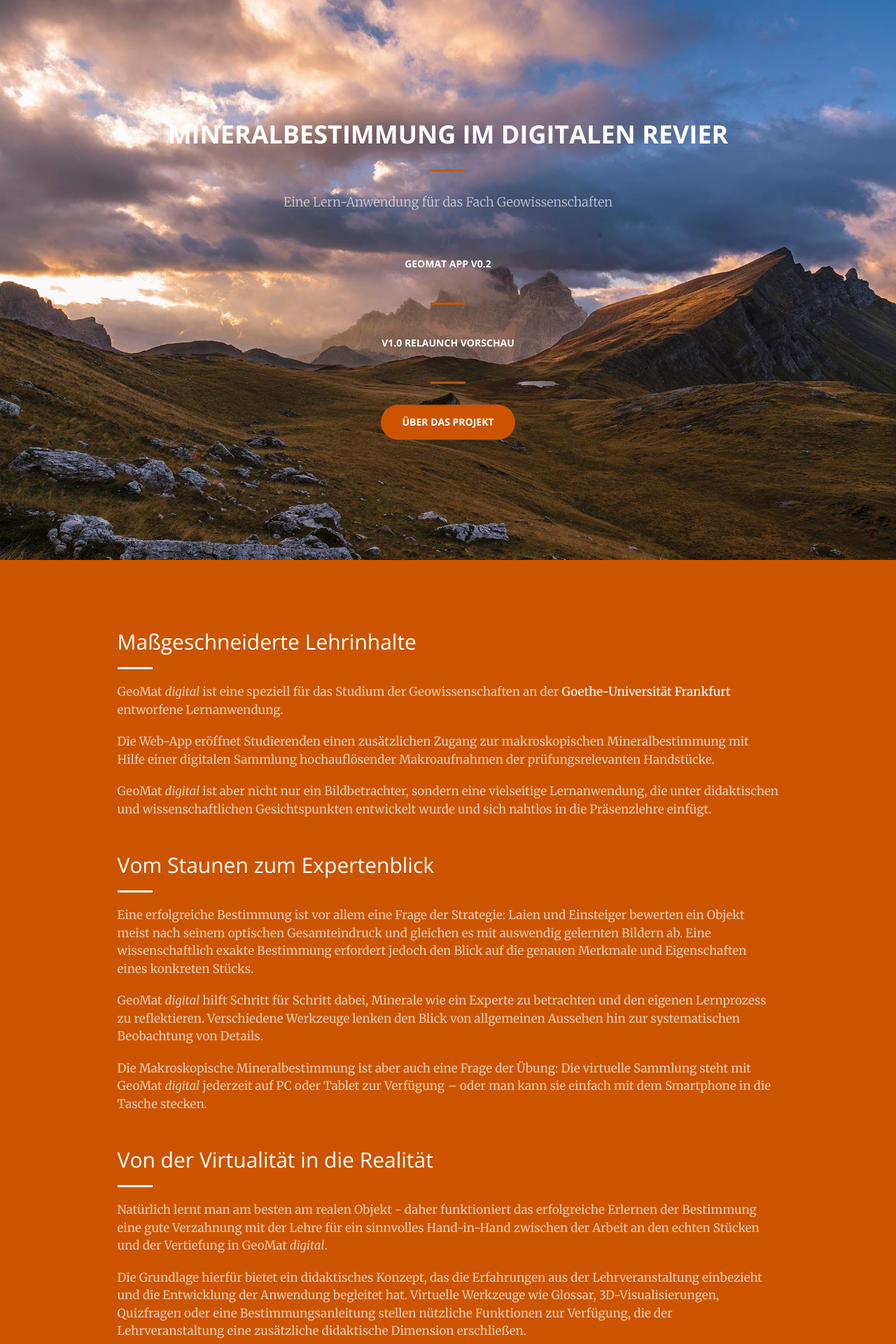
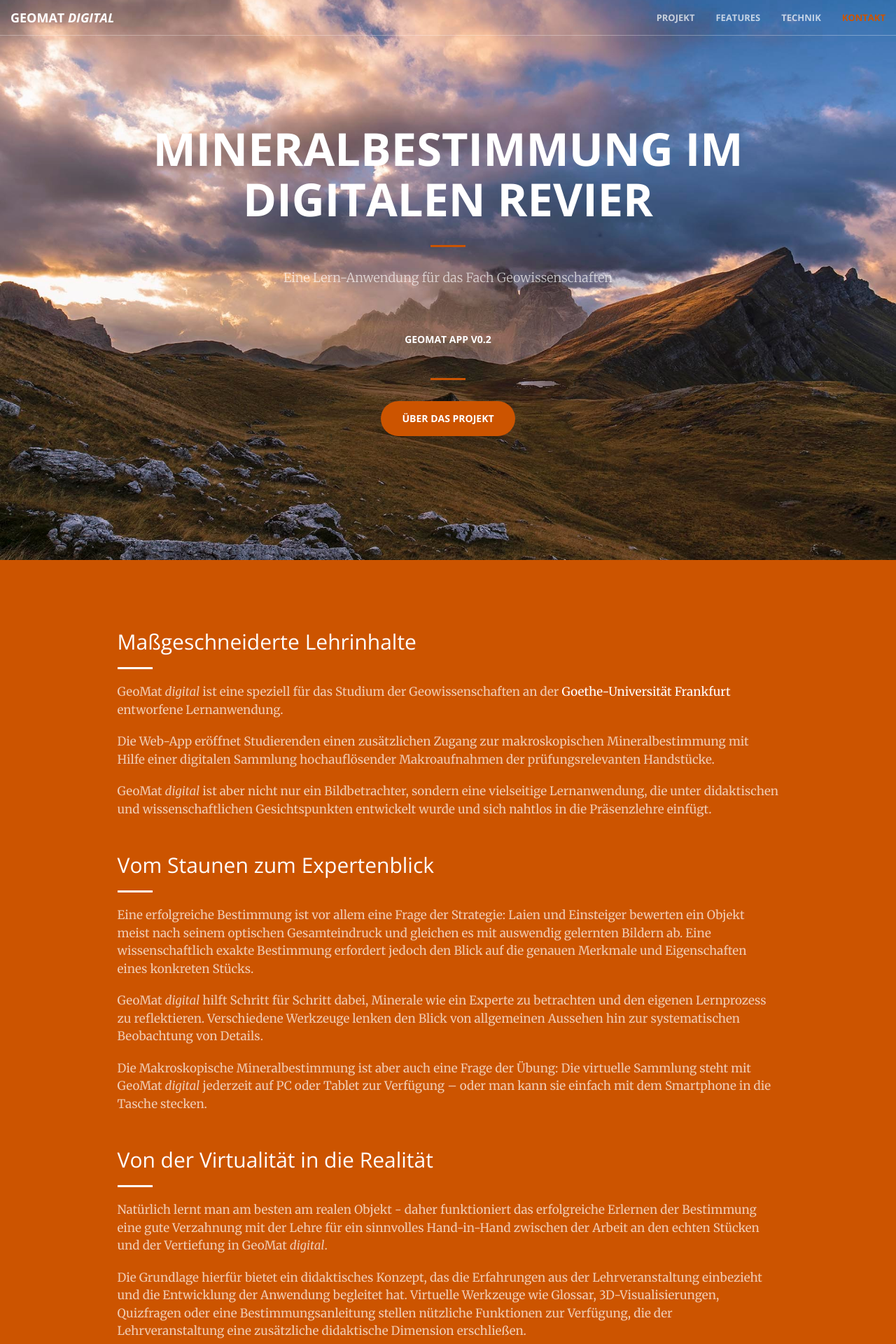
Before and after one commit to GeoMatDigital/django-geomat, a Django app: page / in a window 1280 px wide; the page is wider, and only the part inside the window is pictured. Shown: the top 1920 px of that part at 70% size. Run offline with Django 3.2, Linux system fonts and the light colour scheme; data that the repository does not hold is empty; parts of the project's set-up code (start-up, migrations or seed data) failed here and were passed over; some libraries are stand-ins or nearby versions.

Commit message:
new preview page & logos

```diff
--- a/geomat/templates/base.html
+++ b/geomat/templates/base.html
@@ -58,9 +58,9 @@
                     <li>
                         <a class="page-scroll" href="#features">Features</a>
                     </li>
-                    <!--li>
-                        <a class="page-scroll" href="#portfolio">Showcase</a>
-                    </li-->
+                    <li>
+                        <a class="page-scroll" href="#technical">Technik</a>
+                    </li>
                     <li>
                         <a class="page-scroll" href="#contact">Kontakt</a>
                     </li>
@@ -88,25 +88,6 @@
     <!-- Custom Theme JavaScript -->
     <script src="{% static 'common/js/creative.js' %}"></script>
 
-    <script type="text/javascript">
-        {% for name, list in photograph_dict.items %}
-
-        $(document).ready(function() {
-            $('#gallery-button{{ forloop.counter }}').click(function(e) {
-                e.preventDefault();
-                $.swipebox([
-                    {% for photograph in list %}
-                    {
-                        href: "{{ photograph.image_file.large.url }}",
-                        title: '{{ photograph.handpiece.name }}'
-                    },
-                    {% endfor %}
-                ],
-                {useSVG: false});
-            });
-        });
-        {% endfor %}
-    </script>
-</body>
+    </body>
 
 </html>
--- a/geomat/templates/preview.html
+++ b/geomat/templates/preview.html
@@ -1,7 +1,7 @@
-<!-- extends 'base.html' -->
-<!-- load static -->
+{% extends 'base.html' %}
+{% load static %}
 
-<!-- block content -->
+{% block content %}
     <header>
         <div class="header-content">
             <div class="header-content-inner">
@@ -10,43 +10,12 @@
                 <p>Eine Lern-Anwendung für das Fach Geowissenschaften</p>
                 <a href="http://app.geomat.uni-frankfurt.de" class="btn btn-light btn-xl page-scroll">GeoMat App v0.2</a>
                 <hr>
-                <a href="http://preview.geomat.uni-frankfurt.de" class="btn btn-light btn-xl page-scroll">v1.0 Relaunch Vorschau</a>
-                <hr>
+                <!--a href="http://preview.geomat.uni-frankfurt.de" class="btn btn-light btn-xl page-scroll">v1.0 Relaunch Vorschau</a>
+                <hr-->
                 <a href="#idea" class="btn btn-primary btn-xl page-scroll">Über das Projekt</a>
 
             </div>
         </div>
-
-        <meta charset="utf-8">
-        <meta http-equiv="X-UA-Compatible" content="IE=edge">
-        <meta name="viewport" content="width=device-width, initial-scale=1">
-        <meta name="description" content="">
-        <meta name="author" content="">
-
-        <title>{% block title %}GeoMat digital{% endblock %}</title>
-
-        <!-- Bootstrap Core CSS -->
-        <link rel="stylesheet" href="../static/libraries/bootstrap/css/bootstrap.min.css" type="text/css">
-
-        <!-- Custom Fonts -->
-        <link href='https://fonts.googleapis.com/css?family=Open+Sans:300italic,400italic,600italic,700italic,800italic,400,300,600,700,800' rel='stylesheet' type='text/css'>
-        <link href='https://fonts.googleapis.com/css?family=Merriweather:400,300,300italic,400italic,700,700italic,900,900italic' rel='stylesheet' type='text/css'>
-        <link rel="stylesheet" href="../static/libraries/font-awesome/css/font-awesome.min.css" type="text/css">
-
-        <!-- Plugin CSS -->
-        <link rel="stylesheet" href="../static/libraries/animate/css/animate.min.css" type="text/css">
-        <link rel="stylesheet" href="../static/libraries/swipebox/css/swipebox.css'%}">
-
-        <!-- Custom CSS -->
-        <link rel="stylesheet" href="../static/common/css/creative.css" type="text/css">
-
-        <!-- HTML5 Shim and Respond.js IE8 support of HTML5 elements and media queries -->
-        <!-- WARNING: Respond.js doesn't work if you view the page via file:// -->
-        <!--[if lt IE 9]>
-            <script src="https://oss.maxcdn.com/libs/html5shiv/3.7.0/html5shiv.js"></script>
-            <script src="https://oss.maxcdn.com/libs/respond.js/1.4.2/respond.min.js"></script>
-        <![endif]-->
-        <link rel="icon" href="../static/common/images/favicon.ico">
 
     </header>
 
@@ -137,6 +106,19 @@
         </div>
     </section>
 
+    <section class="bg-dark" id="technical">
+        <div class="container">
+                <div class="row">
+                    <div class="col-lg-10 col-lg-offset-1 text-left">
+                        <h2 class="section-heading">Technik</h2>
+                        <hr class="light" align="left">
+                        <p class="text-faded">
+                            Die aktuelle Entwicklungsversion GeoMat <em>digital</em> ist eine Angular-Web-App und läuft auf beliebigen Endgeräten im Browser.
+                        </p>
+                    </div>
+                </div>
+        </div>
+    </section>
 
     <section id="contact">
         <div class="container">
@@ -179,16 +161,16 @@
             <div class="container">
                 <div class="row">
                     <div class="col-lg-3 col-md-4 text-center">
-                        <img src="../static/common/images/logos/StarkerStart2_80.png">
+                        <img src="{% static 'common/images/logos/StarkerStart2_80.png' %}">
                     </div>
                     <div class="col-lg-3 col-md-4 text-center">
-                            <img src="../static/common/images/logos/StarkerStart2_80.png">
+                            <img src="{% static 'common/images/logos/ZentrumNaturwissenschaften_80.png' %}">
                         </div>
                     <div class="col-lg-3 col-md-4 text-center">
-                            <img src="../static/common/images/logos/StarkerStart2_80.png">
+                            <img src="{% static 'common/images/logos/eLF_80.png' %}">
                         </div>
                     <div class="col-lg-3 col-md-4 text-center">
-                            <img src="../static/common/images/logos/StarkerStart2_80.png">
+                            <img src="{% static 'common/images/logos/PhysikOnline_80.png' %}">
                         </div>
 
             </div>
@@ -196,4 +178,4 @@
 
 
 
-<!-- endblock -->
+{% endblock %}
```
